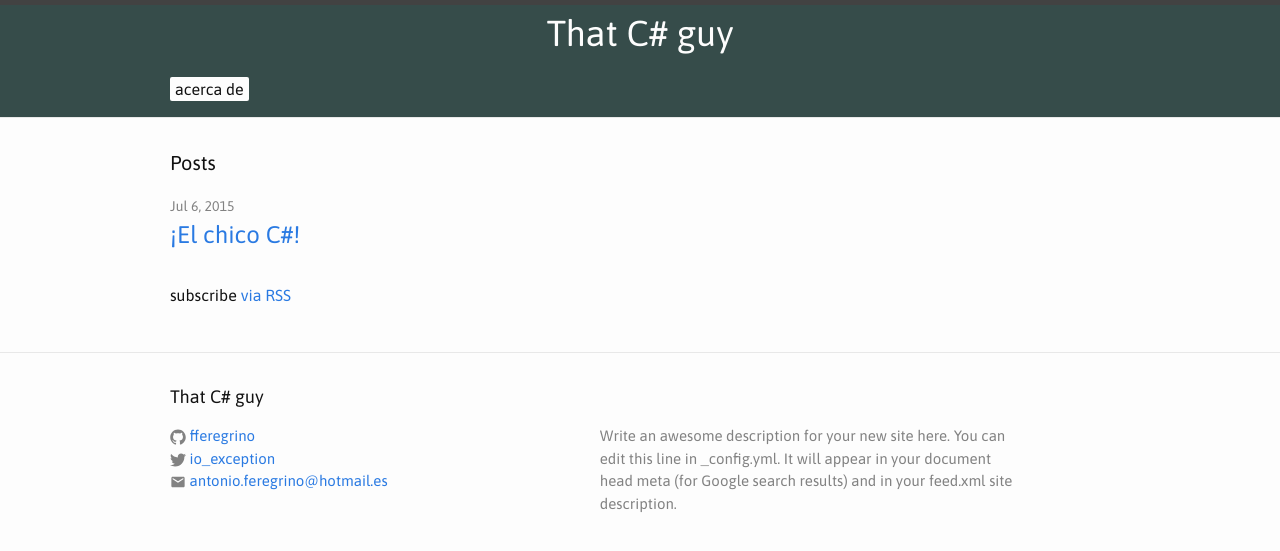
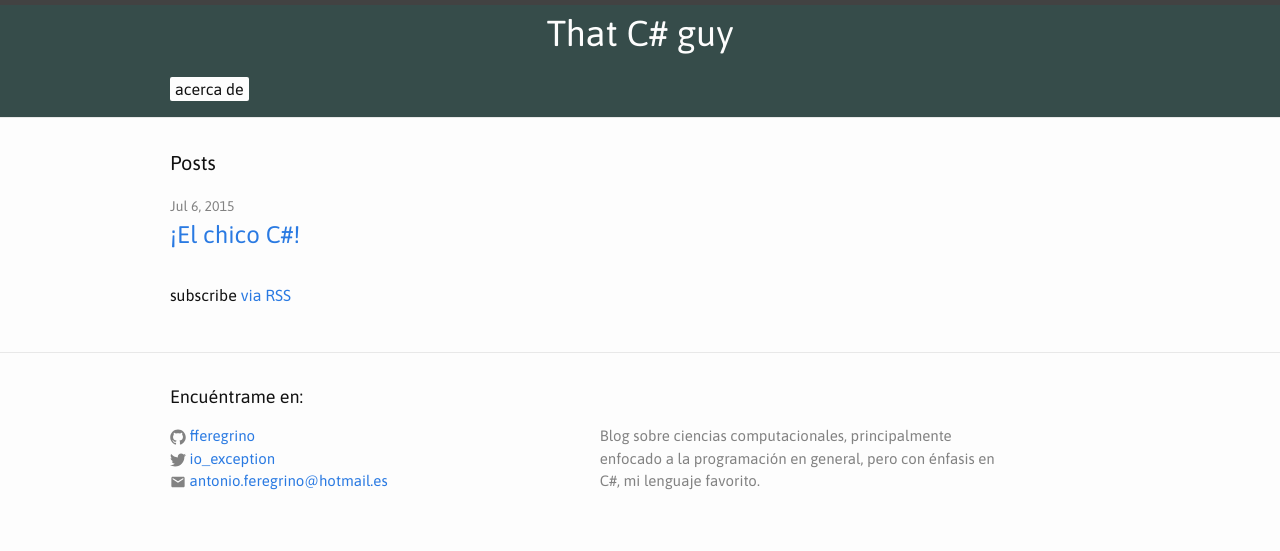
Before and after one commit to thatcsharpguy/that-c-sharp-guy, a Jekyll site: the page built from index.html, in a window 1280 px wide. Shown: the top 551 px of the page. Built offline with Jekyll 4.4.1, drawn with Linux system fonts in a browser that asks for light colours.

Commit message:
FFFFFoooter.

```diff
--- a/_config.yml
+++ b/_config.yml
@@ -2,9 +2,7 @@
 title: That C# guy
 email: antonio.feregrino@hotmail.es
 description: > # this means to ignore newlines until "baseurl:"
-  Write an awesome description for your new site here. You can edit this
-  line in _config.yml. It will appear in your document head meta (for
-  Google search results) and in your feed.xml site description.
+  Blog sobre ciencias computacionales, principalmente enfocado a la programación en general, pero con énfasis en C#, mi lenguaje favorito.
 baseurl: "" # the subpath of your site, e.g. /blog/
 url: "http://thatcsharpguy.com" # the base hostname & protocol for your site
 twitter_username: io_exception
--- a/_includes/footer.html
+++ b/_includes/footer.html
@@ -2,7 +2,7 @@
 
   <div class="wrapper">
 
-    <h2 class="footer-heading">{{ site.title }}</h2>
+    <h2 class="footer-heading">Encuéntrame en:</h2>
 
     <div class="footer-col-wrapper">
 
```
